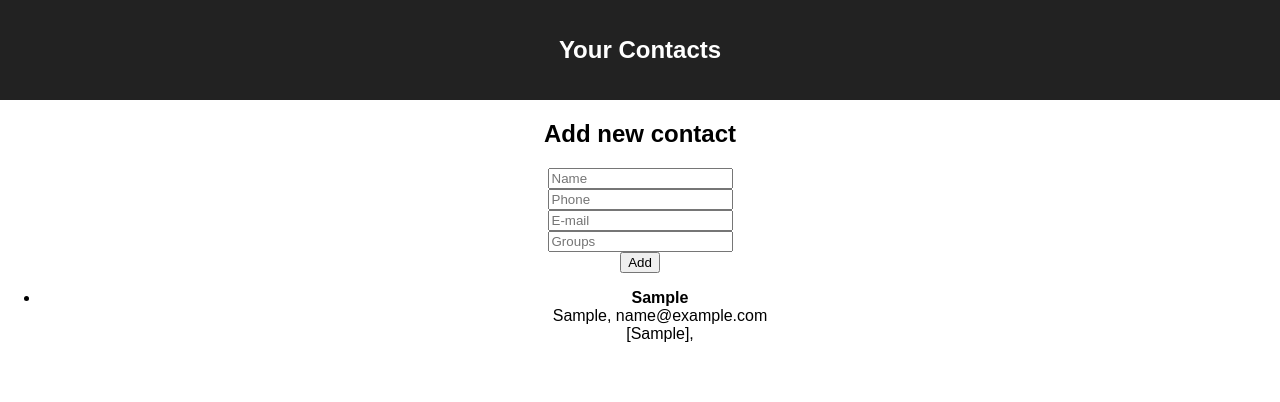
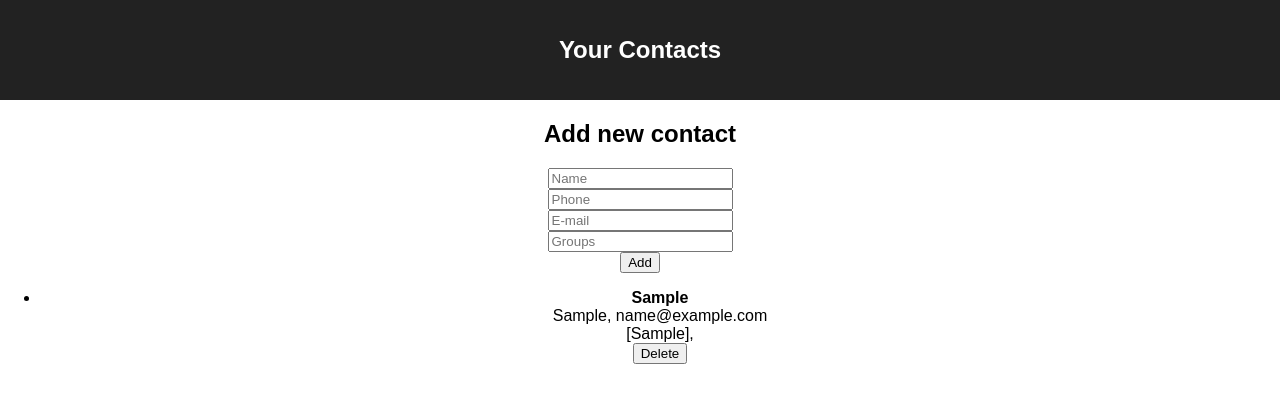
Before and after one commit to ewkaK/react-app-contact-list, a React (Create React App) app: page / in a window 1280 px wide. Both pictures are taken after typing "Sample", "Sample", "name@example.com", "Sample" into the empty fields and a click on the button "Add". Shown: the top 402 px of the page. Built offline with nearby package versions, Linux system fonts and the light colour scheme.

Commit message:
Removing contacts

```diff
--- a/src/ContactView.js
+++ b/src/ContactView.js
@@ -7,7 +7,6 @@ class ContactView extends Component {
     phone: '',
     email: '',
     groups: '',
-
     contacts: []
   }
 
@@ -39,6 +38,16 @@ class ContactView extends Component {
     this.setState({
       [event.target.name]: event.target.value
     })
+  }
+
+  removeContact = contactId => {
+    this.setState(
+      ({ contacts }) => ({
+        contacts: contacts.filter(
+          contact => contact.id !== contactId
+        )
+      })
+    )
   }
 
   render() {
@@ -81,6 +90,7 @@ class ContactView extends Component {
              this.state.contacts.map(
                contact => (
                  <li key = {contact.id}>
+                   <div>
                      <b>{contact.name}</b> <br />
                      {contact.phone}, {contact.email} <br />
 
@@ -92,6 +102,13 @@ class ContactView extends Component {
                          )
                        )
                      }
+                   </div>
+
+                   <div>
+                     <button onClick={() => this.removeContact(contact.id)}>
+                       Delete
+                     </button>
+                   </div>
                  </li>
                )
              )
```
Lines whose indentation alone changed are shown as unchanged.
